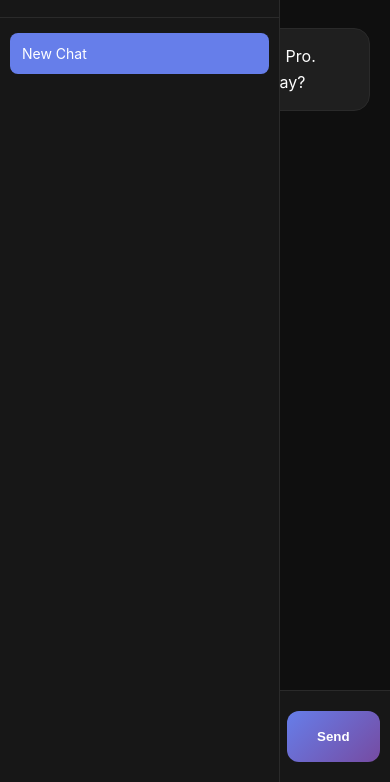
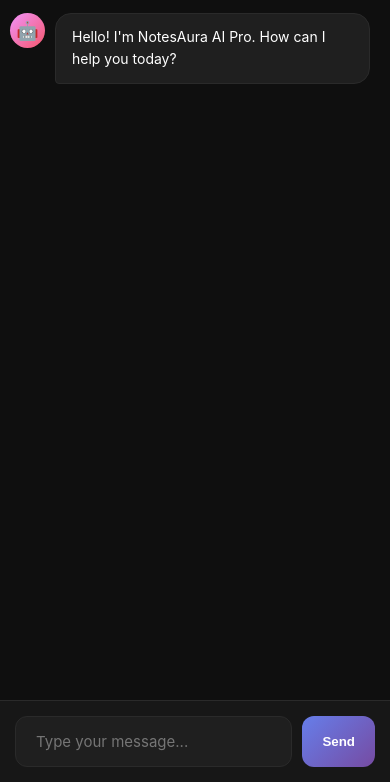
Before and after one commit to hariomsonihs/NotesAura-AI, a website: page public/index.html in a window 390 px wide. Shown: the part 62-844 px from the top of the page. Drawn offline with nearby package versions, Linux system fonts and the light colour scheme.

Commit message:
Fix mobile responsive layout

```diff
--- a/public/index.html
+++ b/public/index.html
@@ -11,10 +11,10 @@
 <body>
 <style>
 * { margin: 0; padding: 0; box-sizing: border-box; }
-body { font-family: -apple-system, BlinkMacSystemFont, 'Segoe UI', sans-serif; background: #0f0f0f; color: #fff; height: 100vh; overflow: hidden; }
-.app { display: flex; height: 100vh; }
-.sidebar { width: 280px; background: #171717; border-right: 1px solid #2a2a2a; display: flex; flex-direction: column; transition: 0.3s; }
-.sidebar.hidden { margin-left: -280px; }
+body { font-family: -apple-system, BlinkMacSystemFont, 'Segoe UI', sans-serif; background: #0f0f0f; color: #fff; height: 100vh; overflow: hidden; width: 100vw; }
+.app { display: flex; height: 100vh; width: 100vw; position: relative; overflow: hidden; }
+.sidebar { width: 280px; background: #171717; border-right: 1px solid #2a2a2a; display: flex; flex-direction: column; transition: 0.3s; position: fixed; left: 0; top: 0; height: 100vh; z-index: 200; }
+.sidebar.hidden { transform: translateX(-100%); }
 .sidebar-header { padding: 20px; border-bottom: 1px solid #2a2a2a; }
 .new-chat-btn { width: 100%; padding: 12px; background: linear-gradient(135deg, #667eea 0%, #764ba2 100%); border: none; border-radius: 8px; color: white; font-weight: 600; cursor: pointer; }
 .new-chat-btn:hover { opacity: 0.9; }
@@ -22,24 +22,24 @@ body { font-family: -apple-system, BlinkMacSystemFont, 'Segoe UI', sans-serif; b
 .history-item { padding: 12px; margin: 5px 0; background: #1f1f1f; border-radius: 8px; cursor: pointer; font-size: 14px; white-space: nowrap; overflow: hidden; text-overflow: ellipsis; }
 .history-item:hover { background: #2a2a2a; }
 .history-item.active { background: #667eea; }
-.main-content { flex: 1; display: flex; flex-direction: column; }
+.main-content { flex: 1; display: flex; flex-direction: column; width: 100%; }
 .top-bar { height: 60px; background: #171717; border-bottom: 1px solid #2a2a2a; display: flex; align-items: center; padding: 0 20px; gap: 15px; }
 .menu-btn { width: 40px; height: 40px; background: #2a2a2a; border: none; border-radius: 8px; color: white; cursor: pointer; font-size: 20px; }
 .menu-btn:hover { background: #3a3a3a; }
 .top-bar h1 { font-size: 20px; flex: 1; }
 .theme-btn, .settings-btn { width: 40px; height: 40px; background: #2a2a2a; border: none; border-radius: 8px; color: white; cursor: pointer; }
 .theme-btn:hover, .settings-btn:hover { background: #3a3a3a; }
-.chat-area { flex: 1; overflow-y: auto; padding: 30px; }
+.chat-area { flex: 1; overflow-y: auto; overflow-x: hidden; padding: 20px; }
 .message { display: flex; gap: 15px; margin-bottom: 30px; animation: fadeIn 0.3s; }
 @keyframes fadeIn { from { opacity: 0; transform: translateY(10px); } to { opacity: 1; transform: translateY(0); } }
 .message.user { justify-content: flex-end; }
 .avatar { width: 40px; height: 40px; border-radius: 50%; display: flex; align-items: center; justify-content: center; font-size: 20px; flex-shrink: 0; }
 .message.user .avatar { background: linear-gradient(135deg, #667eea, #764ba2); order: 2; }
 .message.ai .avatar { background: linear-gradient(135deg, #f093fb, #f5576c); }
-.msg-content { max-width: 70%; padding: 15px 20px; border-radius: 16px; line-height: 1.6; }
+.msg-content { max-width: 70%; padding: 15px 20px; border-radius: 16px; line-height: 1.6; word-break: break-word; overflow-wrap: break-word; }
 .message.user .msg-content { background: linear-gradient(135deg, #667eea, #764ba2); color: white; border-bottom-right-radius: 4px; }
 .message.ai .msg-content { background: #1f1f1f; border: 1px solid #2a2a2a; border-bottom-left-radius: 4px; }
-.msg-content pre { background: #0a0a0a; border-radius: 8px; padding: 15px; margin: 10px 0; overflow-x: auto; position: relative; }
+.msg-content pre { background: #0a0a0a; border-radius: 8px; padding: 15px; margin: 10px 0; overflow-x: auto; position: relative; max-width: 100%; }
 .msg-content code { font-family: 'Consolas', monospace; font-size: 14px; }
 .msg-content pre code { background: none; padding: 0; color: #abb2bf; }
 .msg-content :not(pre) > code { background: #2a2a2a; color: #f093fb; padding: 2px 6px; border-radius: 4px; }
@@ -68,14 +68,24 @@ body { font-family: -apple-system, BlinkMacSystemFont, 'Segoe UI', sans-serif; b
 .setting-item label { display: block; margin-bottom: 8px; font-size: 14px; color: #aaa; }
 .setting-item select, .setting-item input { width: 100%; padding: 10px; background: #1f1f1f; border: 1px solid #2a2a2a; border-radius: 8px; color: white; font-size: 14px; }
 @media (max-width: 768px) {
-.sidebar { position: fixed; z-index: 100; height: 100vh; }
-.sidebar.hidden { margin-left: -280px; }
-.msg-content { max-width: 85%; }
+.sidebar { width: 280px; }
+.sidebar.hidden { transform: translateX(-100%); }
+.msg-content { max-width: 85%; font-size: 14px; padding: 12px 16px; }
+.chat-area { padding: 15px 10px; }
+.top-bar { padding: 0 15px; }
+.top-bar h1 { font-size: 18px; }
+.input-area { padding: 15px; }
+.send-btn { padding: 12px 20px; }
+.message { gap: 10px; }
+.avatar { width: 35px; height: 35px; font-size: 18px; }
+.overlay { display: none; position: fixed; top: 0; left: 0; width: 100vw; height: 100vh; background: rgba(0,0,0,0.5); z-index: 150; }
+.overlay.active { display: block; }
 }
 </style>
 
 <div class="app">
-<div class="sidebar" id="sidebar">
+<div class="overlay" id="overlay" onclick="toggleSidebar()"></div>
+<div class="sidebar hidden" id="sidebar">
 <div class="sidebar-header">
 <button class="new-chat-btn" onclick="newChat()">➕ New Chat</button>
 </div>
@@ -154,6 +164,7 @@ if (e.key === 'Enter' && !e.shiftKey) { e.preventDefault(); sendMessage(); }
 
 function toggleSidebar() {
 document.getElementById('sidebar').classList.toggle('hidden');
+document.getElementById('overlay').classList.toggle('active');
 }
 
 function toggleTheme() {
```
